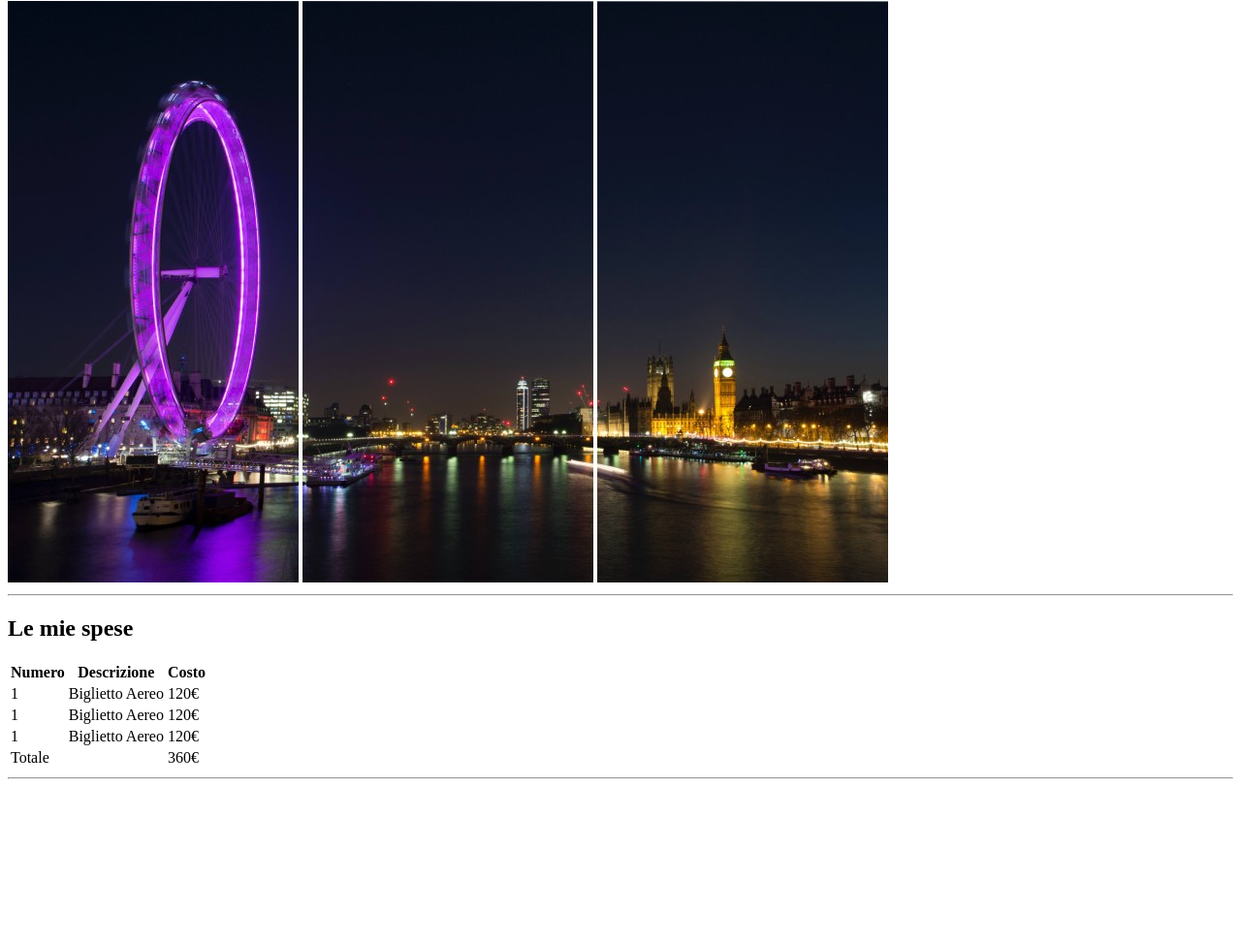
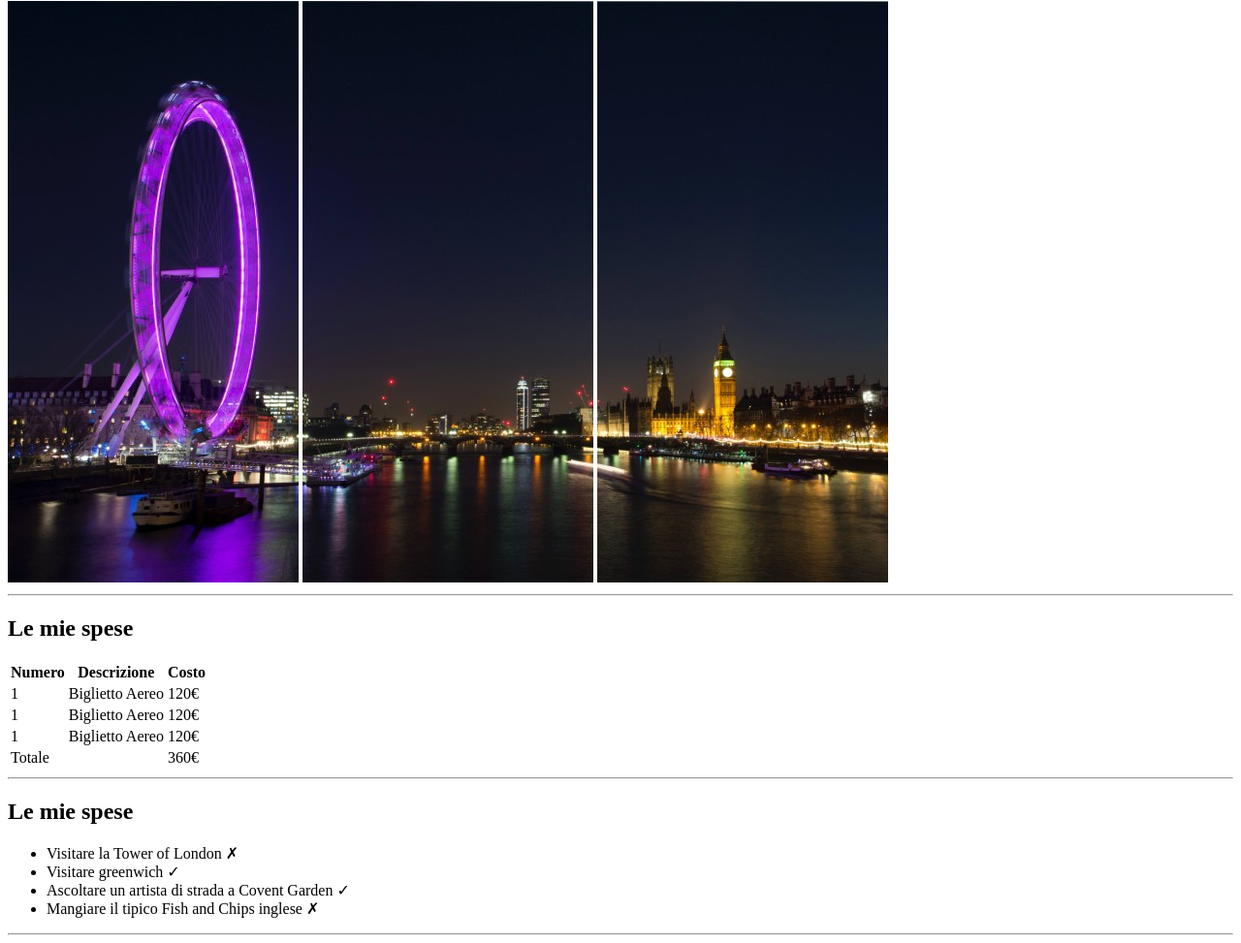
Before and after one commit to MartinaDR1/html-london-trip, a plain HTML site: page index.html in a window 1280 px wide. Shown: the part 79-1052 px from the top of the page at 97% size. Before the commit the page ends 891 px from the top, so only its background shows below. Drawn offline with Linux system fonts and the light colour scheme.

Commit message:
add to do list

```diff
--- a/index.html
+++ b/index.html
@@ -74,6 +74,22 @@
 
         <hr>
 
+        <section>
+
+            <h2>Le mie spese</h2>
+
+            <ul>
+                <li>Visitare la Tower of London &cross;</li>
+                <li>Visitare greenwich &check;</li>
+                <li>Ascoltare un artista di strada a Covent Garden &check;</li>
+                <li>Mangiare il tipico Fish and Chips inglese &cross;</li>
+            </ul>
+
+        </section>
+
+        <hr>
+
+
     </main>
 </body>
 </html>
```
